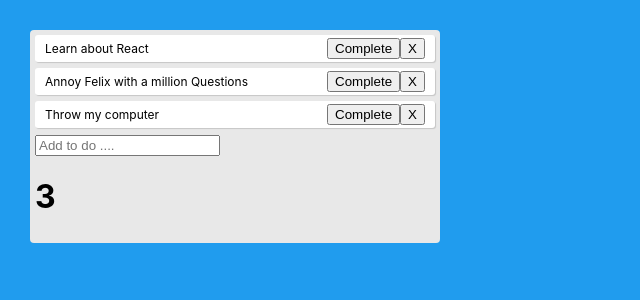
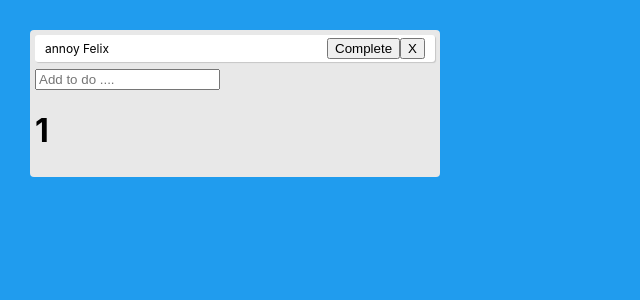
Before and after one commit to Mhorvilleur13/React-Todo-List, a React (Create React App) app: page / in a window 1280 px wide. Shown: the top 300 px of the page, without its empty margins (0-640 px from the left). Built offline with nearby package versions, Linux system fonts and the light colour scheme.

Commit message:
Added userecoil

```diff
--- a/package.json
+++ b/package.json
@@ -9,6 +9,7 @@
     "react": "^17.0.2",
     "react-dom": "^17.0.2",
     "react-scripts": "5.0.0",
+    "recoil": "^0.5.2",
     "web-vitals": "^2.1.2"
   },
   "scripts": {
--- a/src/App.js
+++ b/src/App.js
@@ -1,5 +1,6 @@
 import React, { useState, useEffect } from 'react';
 import './App.css';
+import { RecoilRoot, atom, selector, useRecoilState, useRecoilValue } from 'recoil';
 
 
 function Todo({ todo, index, completeTodo, removeTodo }) {
@@ -13,7 +14,7 @@ function Todo({ todo, index, completeTodo, removeTodo }) {
     </div>
   )
 }
-// Felix is the best
+
 function TodoForm({ addTodo }) {
   const [value, setValue] = useState('');
   const handleSubmit = e => {
@@ -34,16 +35,7 @@ function TodoForm({ addTodo }) {
   )
 }
 
-/*function TodoCount({ todos }) {
-  const [count, setCount] = useState(0);
-  setCount(Object.keys(todos).length);
-  console.log({ count });
-  return (
-    <div>
-      <h1> {count} </h1>
-    </div>
-  )
-}*/
+
 
 function TodoCount({ count, addToCount }) {
   addToCount();
@@ -54,27 +46,26 @@ function TodoCount({ count, addToCount }) {
   )
 }
 
+const todoState = atom({
+  key: 'todoState',
+  default: [{
+    text: 'annoy Felix',
+    isCompleted: false
+  }
+  ]
+});
+
+const todoCountState = atom({
+  key: 'todoCountState',
+  default: []
+})
+
+
 function App() {
-  const [todos, setTodos] = useState([
-    {
-      text: 'Learn about React',
-      isCompleted: false
 
-    },
-    {
-      text: 'Annoy Felix with a million Questions',
-      isCompleted: false
+  const [todos, setTodos] = useRecoilState(todoState);
 
-    },
-    {
-      text: 'Throw my computer',
-      isCompleted: false
-
-    }
-  ]);
-
-  const [count, setCount] = useState(3);
-
+  const [count, setCount] = useRecoilState(todoCountState);
 
   useEffect(() => {
     console.log('On Mount')
--- a/src/index.js
+++ b/src/index.js
@@ -3,10 +3,13 @@ import ReactDOM from 'react-dom';
 import './index.css';
 import App from './App';
 import reportWebVitals from './reportWebVitals';
+import { RecoilRoot, atom, selector, useRecoilState, useRecoilValue } from 'recoil';
 
 ReactDOM.render(
   <React.StrictMode>
-    <App />
+    <RecoilRoot>
+      <App />
+    </RecoilRoot>
   </React.StrictMode>,
   document.getElementById('root')
 );
```
Also changed, not shown: 1 other file (tests, documents, lock files or other folders).
